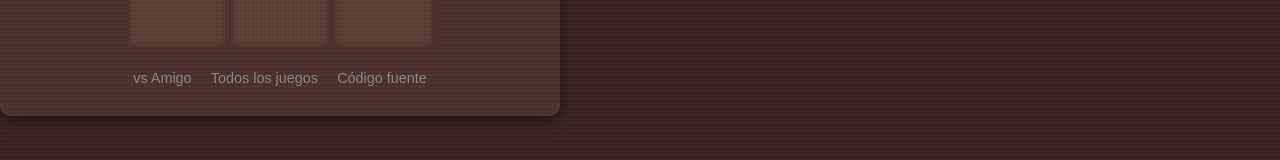
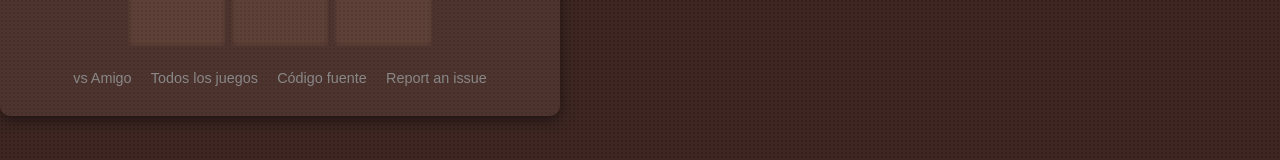
Before and after one commit to Hackatoan/tic-tac-toe-online, a website: page public/es/solo.html in a window 1280 px wide. Shown: the part 485-645 px from the top of the page. Drawn offline with Linux system fonts and the light colour scheme.

Commit message:
Add 'Report an issue' support link to footer

```diff
--- a/public/es/solo.html
+++ b/public/es/solo.html
@@ -105,7 +105,7 @@
         <div class="solo-links">
             <a href="/es/">vs Amigo</a>
             <a href="https://games.hackatoa.com">Todos los juegos</a>
-            <a href="https://github.com/Hackatoan/tic-tac-toe-online" target="_blank" rel="noopener">Código fuente</a>
+            <a href="https://github.com/Hackatoan/tic-tac-toe-online" target="_blank" rel="noopener">Código fuente</a> <a href="https://github.com/Hackatoan/tic-tac-toe-online/issues/new" target="_blank" rel="noopener" target="_blank" rel="noopener">Report an issue</a>
         </div>
     </div>
 
```
